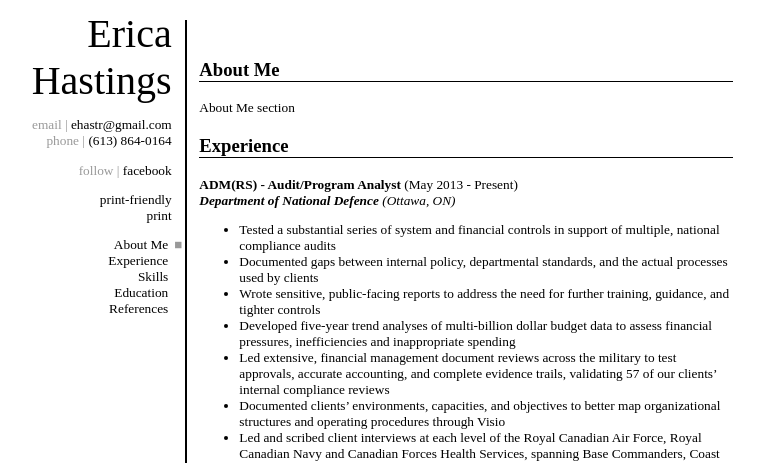
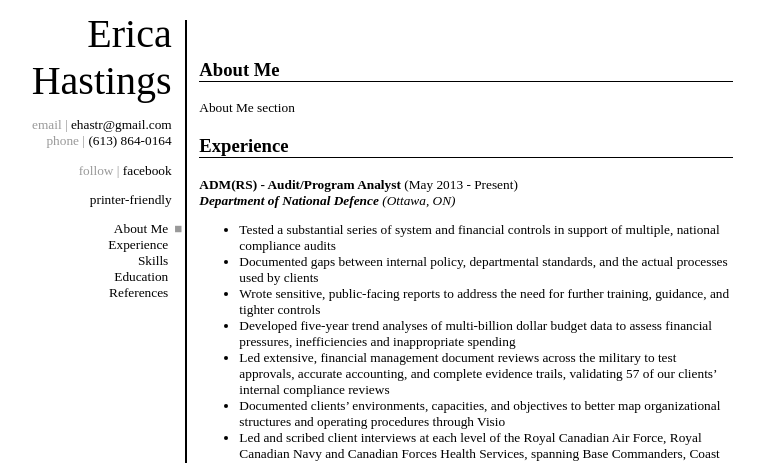
Before and after one commit to ehastr/eHastings, a PHP site: page / in a window 1280 px wide. Shown: the top 463 px of the page, without its empty margins (284-1048 px from the left). Run offline with PHP 8.4, Linux system fonts and the light colour scheme; some libraries are stand-ins or nearby versions.

Commit message:
Cleaned up print options

```diff
--- a/HiShopify.php
+++ b/HiShopify.php
@@ -45,7 +45,7 @@
       </ul>
       <ul id="sidebar_list_view">
         <li class="noprint">
-          <a href="/?print">print-friendly</a>
+          <a href="/?print">printer-friendly</a>
         </li>
       </ul>
       <nav>
--- a/assets/scripts/custom.js
+++ b/assets/scripts/custom.js
@@ -9,12 +9,6 @@ $(function(e) {
 	$('a[href^="?"]').prop('href', function(i,attr) {
 		return attr.replace("?","#")
 	});
-	if ($.isFunction(window.print)) {
-		$('#sidebar_list_view').append('<li class="noprint"><a href="" class="print_cmd pointer">print</a></li>');
-		$('a.print_cmd').click( function() {
-			window.print();
-		});
-	}
 
 	$(window).scroll(function () {
 		var inview = '#' + $("#content > section > h1:in-viewport:first").parent().attr('id');
--- a/index.php
+++ b/index.php
@@ -45,7 +45,7 @@
       </ul>
       <ul id="sidebar_list_view">
         <li class="noprint">
-          <a href="/?print">print-friendly</a>
+          <a href="/?print">printer-friendly</a>
         </li>
       </ul>
       <nav>
```
